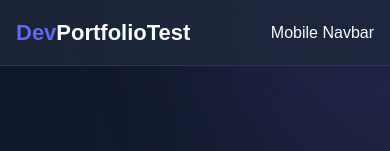
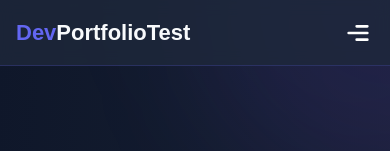
Before and after one commit to Braulin96/braulin-portfolio, a React (Vite) app: page / in a window 390 px wide. Shown: the top 151 px of the page. Built offline with nearby package versions, Linux system fonts and the light colour scheme.

Commit message:
completed the navbar

```diff
--- a/package.json
+++ b/package.json
@@ -12,6 +12,7 @@
   },
   "dependencies": {
     "@tailwindcss/vite": "^4.1.11",
+    "framer-motion": "^12.23.6",
     "generate-react-cli": "^8.4.9",
     "jest-environment-jsdom": "^30.0.5",
     "react": "^19.1.0",
--- /dev/null
+++ b/src/assets/Icons/Close.tsx
@@ -0,0 +1,14 @@
+const CloseIcon = () => (
+  <svg
+    className="w-6 h-6 text-white"
+    viewBox="0 0 24 24"
+    fill="none"
+    xmlns="http://www.w3.org/2000/svg">
+    <path
+      d="M20.7457 3.32851C20.3552 2.93798 19.722 2.93798 19.3315 3.32851L12.0371 10.6229L4.74275 3.32851C4.35223 2.93798 3.71906 2.93798 3.32854 3.32851C2.93801 3.71903 2.93801 4.3522 3.32854 4.74272L10.6229 12.0371L3.32856 19.3314C2.93803 19.722 2.93803 20.3551 3.32856 20.7457C3.71908 21.1362 4.35225 21.1362 4.74277 20.7457L12.0371 13.4513L19.3315 20.7457C19.722 21.1362 20.3552 21.1362 20.7457 20.7457C21.1362 20.3551 21.1362 19.722 20.7457 19.3315L13.4513 12.0371L20.7457 4.74272C21.1362 4.3522 21.1362 3.71903 20.7457 3.32851Z"
+      fill="currentColor"
+    />
+  </svg>
+);
+
+export default CloseIcon;
--- /dev/null
+++ b/src/assets/Icons/Menu.tsx
@@ -0,0 +1,17 @@
+const MenuIcon = () => (
+  <svg
+    className="w-8 h-8 text-white"
+    viewBox="0 0 24 24"
+    fill="none"
+    xmlns="http://www.w3.org/2000/svg">
+    <path
+      d="M11 17H19M5 12H19M11 7H19"
+      stroke="currentColor"
+      strokeWidth="2"
+      strokeLinecap="round"
+      strokeLinejoin="round"
+    />
+  </svg>
+);
+
+export default MenuIcon;
--- a/src/components/MobileNavbar/MobileNavbar.tsx
+++ b/src/components/MobileNavbar/MobileNavbar.tsx
@@ -1,18 +1,55 @@
+import { useState } from "react";
+import { motion } from "framer-motion";
+
+import NavLinkList from "components/NavLinkList/NavLinkList";
+
+import { NAV_LINK_DATA } from "constants/NavLinkData";
+
+import Close from "assets/Icons/Close";
+import Menu from "assets/Icons/Menu";
+
 import "./MobileNavbar.styles.scss";
 
 const MobileNavbar = () => {
+  const [isMenuOpen, setIsMenuOpen] = useState(false);
+
+  const handleNavClick = (section: string) => {
+    setIsMenuOpen(false);
+
+    const element = document.getElementById(section);
+    if (element) {
+      element.scrollIntoView({ behavior: "smooth" });
+    }
+  };
+
   return (
     <div data-testid="MobileNavbar" className="MobileNavbar">
-      <nav
-        data-testid="DesktopNavbar"
-        className="fixed DesktopNavbar w-full z-50 bg-slate-800/80 backdrop-blur-sm py-4 border-b border-indigo-500/20">
+      <nav className="fixed w-full z-50 bg-slate-800/80 backdrop-blur-sm py-4 border-b border-indigo-500/20">
         <div className="container mx-auto px-4 flex justify-between items-center">
           <div className="text-[22px] font-bold">
             <span className="primary-blue">Dev</span>PortfolioTest
           </div>
-          <div>Mobile Navbar</div>
+          <button
+            className="text-white focus:outline-none z-50"
+            onClick={() => setIsMenuOpen((prev) => !prev)}
+            aria-label="Toggle menu">
+            {isMenuOpen ? <Close /> : <Menu />}
+          </button>
         </div>
       </nav>
+
+      <motion.div
+        initial={{ x: "200%" }}
+        animate={{ x: isMenuOpen ? "0%" : "200%" }}
+        transition={{ duration: 0.4, ease: "easeInOut" }}
+        className="fixed top-0 left-0 h-full w-full bg-slate-900 text-white z-40 flex flex-col px-6 py-20 backdrop-blur-sm justify-center">
+        <NavLinkList
+          list={NAV_LINK_DATA}
+          onNavClick={handleNavClick}
+          activeNav="home"
+          isMobile
+        />
+      </motion.div>
     </div>
   );
 };
--- a/src/components/NavLink/NavLink.tsx
+++ b/src/components/NavLink/NavLink.tsx
@@ -11,7 +11,7 @@ const NavLink = ({ onClick, link, isActive = false }: NavLinkProps) => {
     <button
       data-testid="NavLink"
       onClick={onClick}
-      className={`NavLink relative font-medium transition-colors duration-300 ${
+      className={`NavLink relative font-medium transition-colors duration-300 cursor-pointer ${
         isActive
           ? "text-white after:w-full"
           : "text-gray-300 hover:text-white after:w-0 hover:after:w-full"
--- a/src/components/NavLinkList/NavLinkList.tsx
+++ b/src/components/NavLinkList/NavLinkList.tsx
@@ -8,12 +8,14 @@ type NavLinkListProps = {
   list: string[];
   onNavClick?: (section: string) => void;
   activeNav?: string;
+  isMobile?: boolean;
 };
 
 const NavLinkList = ({
   onNavClick,
   activeNav = "home",
   list,
+  isMobile = false,
 }: NavLinkListProps) => {
   const [currentActiveNav, setCurrentActiveNav] = useState(activeNav);
 
@@ -22,19 +24,22 @@ const NavLinkList = ({
 
     const element = document.getElementById(section);
     if (element) {
-      element.scrollIntoView({
-        behavior: "smooth",
-      });
+      element.scrollIntoView({ behavior: "smooth" });
     }
 
-    // Call parent callback if provided
     if (onNavClick) {
       onNavClick(section);
     }
   };
 
   return (
-    <div data-testid="NavLinkList" className="NavLinkList flex space-x-[40px]">
+    <div
+      data-testid="NavLinkList"
+      className={`NavLinkList ${
+        isMobile
+          ? "flex flex-col space-y-[40px] w-fit mx-auto"
+          : "flex space-x-[40px]"
+      }`}>
       {list.map((item) => (
         <NavLink
           key={item}
@@ -46,5 +51,4 @@ const NavLinkList = ({
     </div>
   );
 };
-
 export default NavLinkList;
```
Also changed, not shown: src/assets/images/menu.svg (added), 1 other file (tests, documents, lock files or other folders).
